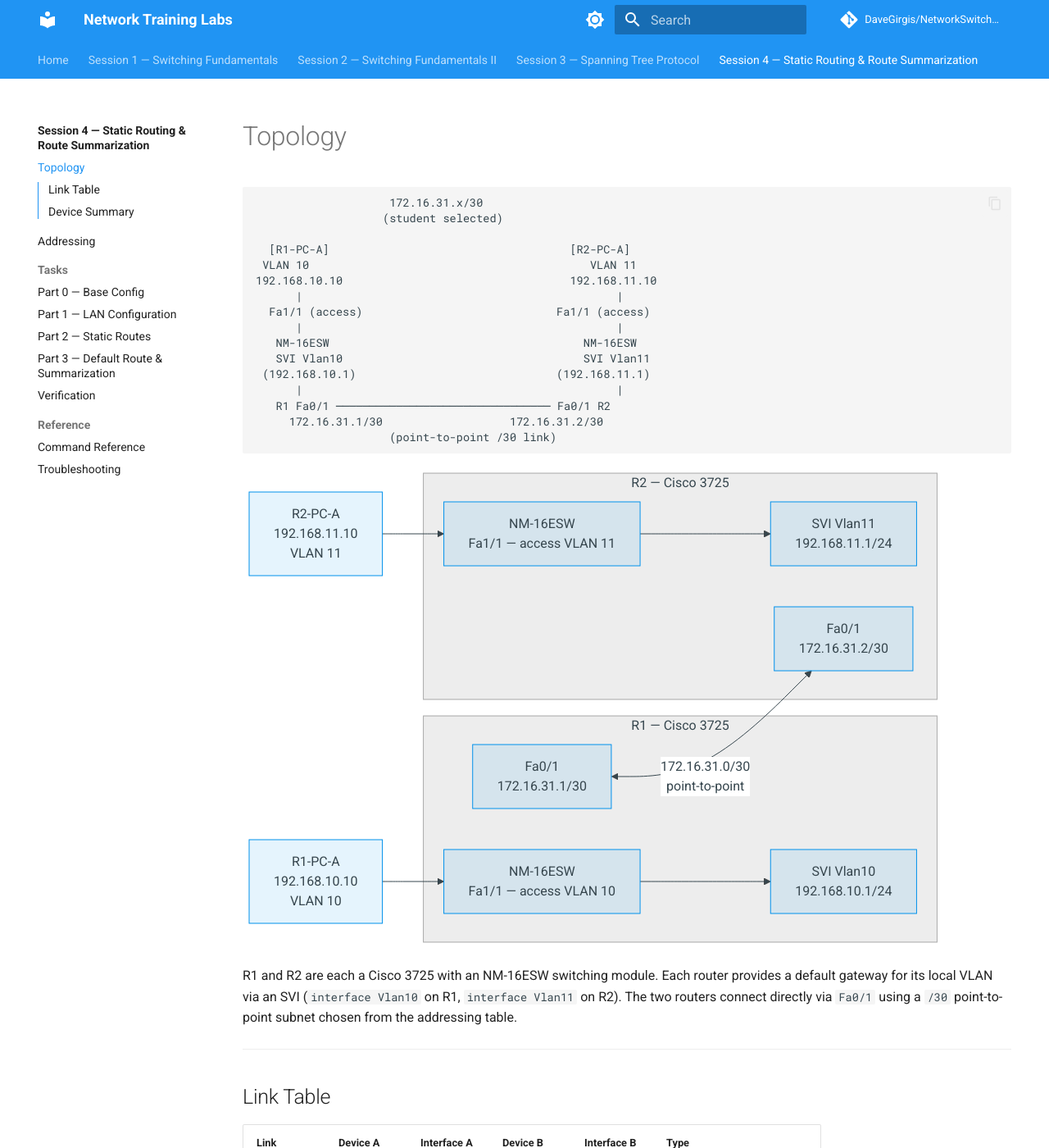
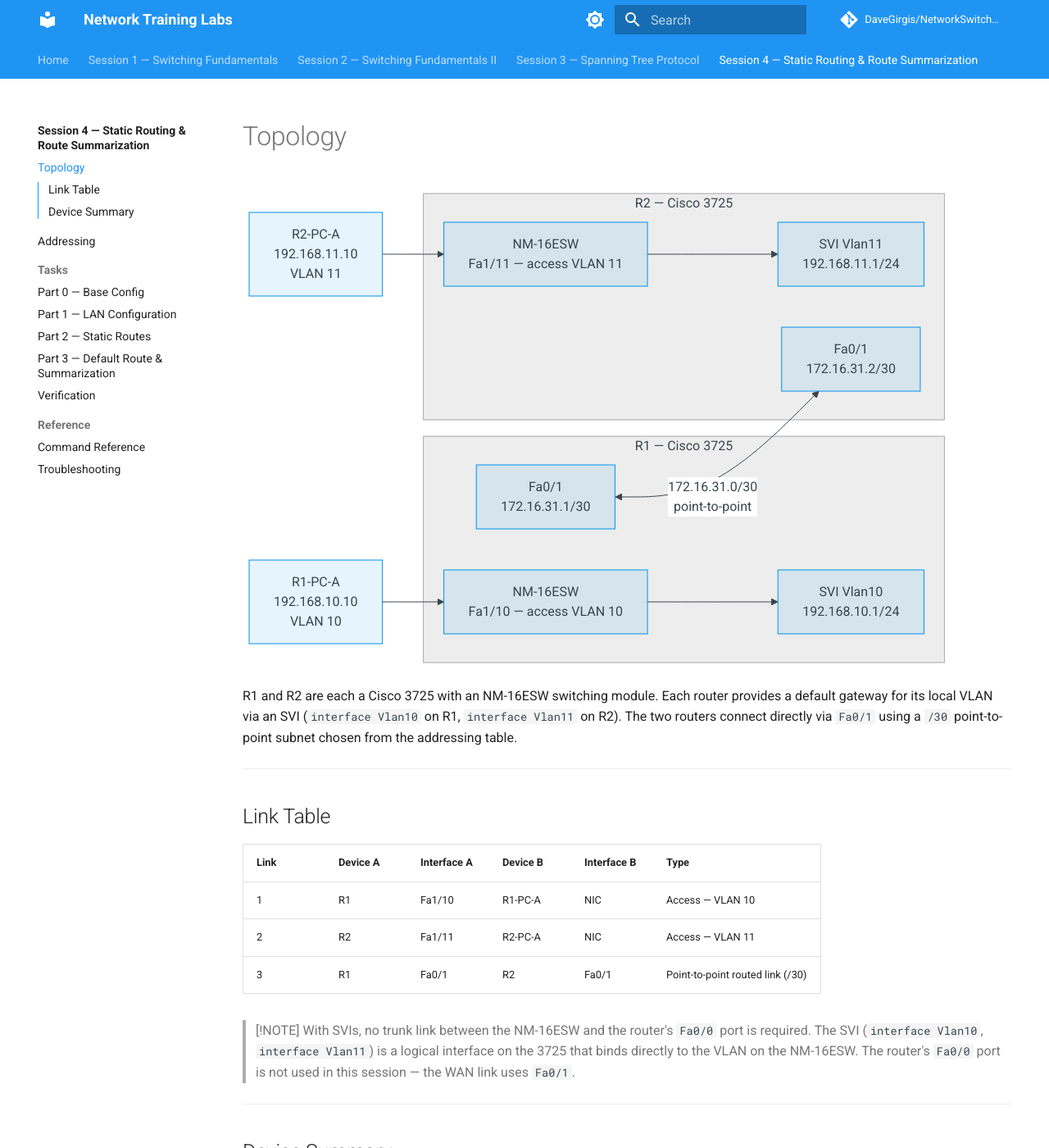
Before and after one commit to DaveGirgis/NetworkSwitchLab, an MkDocs documentation site: the page built from docs/session4/topology.md, in a window 1280 px wide and 1400 px high. Shown: the whole window at 82% size. Built offline with MkDocs 1.6.1 and Material for MkDocs 9.7.7, drawn with Linux system fonts in a browser that asks for light colours; comment, search, counter and statistics services are not loaded.

Commit message:
Session 4: remove ASCII topology diagram, update access port names to Fa1/10 and Fa1/11
- Remove text/ASCII diagram from topology.md, keeping only the Mermaid diagram
- Update VLAN 10 access port from Fa1/1 to Fa1/10 throughout session 4
- Update VLAN 11 access port from Fa1/1 to Fa1/11 throughout session 4
- Files updated: topology.md, tasks/part1.md, tasks/verify.md,
  reference/troubleshooting.md

Co-Authored-By: Claude Sonnet 4.6 <noreply@anthropic.com>

````diff
--- a/docs/session4/topology.md
+++ b/docs/session4/topology.md
@@ -1,35 +1,16 @@
 # Topology
-
-```
-                    172.16.31.x/30
-                   (student selected)
-
-  [R1-PC-A]                                    [R2-PC-A]
- VLAN 10                                          VLAN 11
-192.168.10.10                                  192.168.11.10
-      |                                               |
-  Fa1/1 (access)                             Fa1/1 (access)
-      |                                               |
-   NM-16ESW                                      NM-16ESW
-   SVI Vlan10                                    SVI Vlan11
- (192.168.10.1)                              (192.168.11.1)
-      |                                               |
-   R1 Fa0/1 ──────────────────────────────── Fa0/1 R2
-     172.16.31.1/30                   172.16.31.2/30
-                    (point-to-point /30 link)
-```
 
 ```mermaid
 graph LR
     subgraph R1["R1 — Cisco 3725"]
-        R1_NM["NM-16ESW\nFa1/1 — access VLAN 10"]
+        R1_NM["NM-16ESW\nFa1/10 — access VLAN 10"]
         R1_SVI["SVI Vlan10\n192.168.10.1/24"]
         R1_WAN["Fa0/1\n172.16.31.1/30"]
         R1_NM --> R1_SVI
     end
 
     subgraph R2["R2 — Cisco 3725"]
-        R2_NM["NM-16ESW\nFa1/1 — access VLAN 11"]
+        R2_NM["NM-16ESW\nFa1/11 — access VLAN 11"]
         R2_SVI["SVI Vlan11\n192.168.11.1/24"]
         R2_WAN["Fa0/1\n172.16.31.2/30"]
         R2_NM --> R2_SVI
@@ -48,8 +29,8 @@ R1 and R2 are each a Cisco 3725 with an NM-16ESW switching module. Each router p
 
 | Link | Device A | Interface A | Device B | Interface B | Type |
 |------|----------|-------------|----------|-------------|------|
-| 1 | R1 | Fa1/1 | R1-PC-A | NIC | Access — VLAN 10 |
-| 2 | R2 | Fa1/1 | R2-PC-A | NIC | Access — VLAN 11 |
+| 1 | R1 | Fa1/10 | R1-PC-A | NIC | Access — VLAN 10 |
+| 2 | R2 | Fa1/11 | R2-PC-A | NIC | Access — VLAN 11 |
 | 3 | R1 | Fa0/1 | R2 | Fa0/1 | Point-to-point routed link (/30) |
 
 > [!NOTE]
````
Also changed, not shown: docs/session4/reference/troubleshooting.md (+2 -2 lines), docs/session4/tasks/part1.md (+4 -4 lines), docs/session4/tasks/verify.md (+2 -2 lines), 1 other file.
